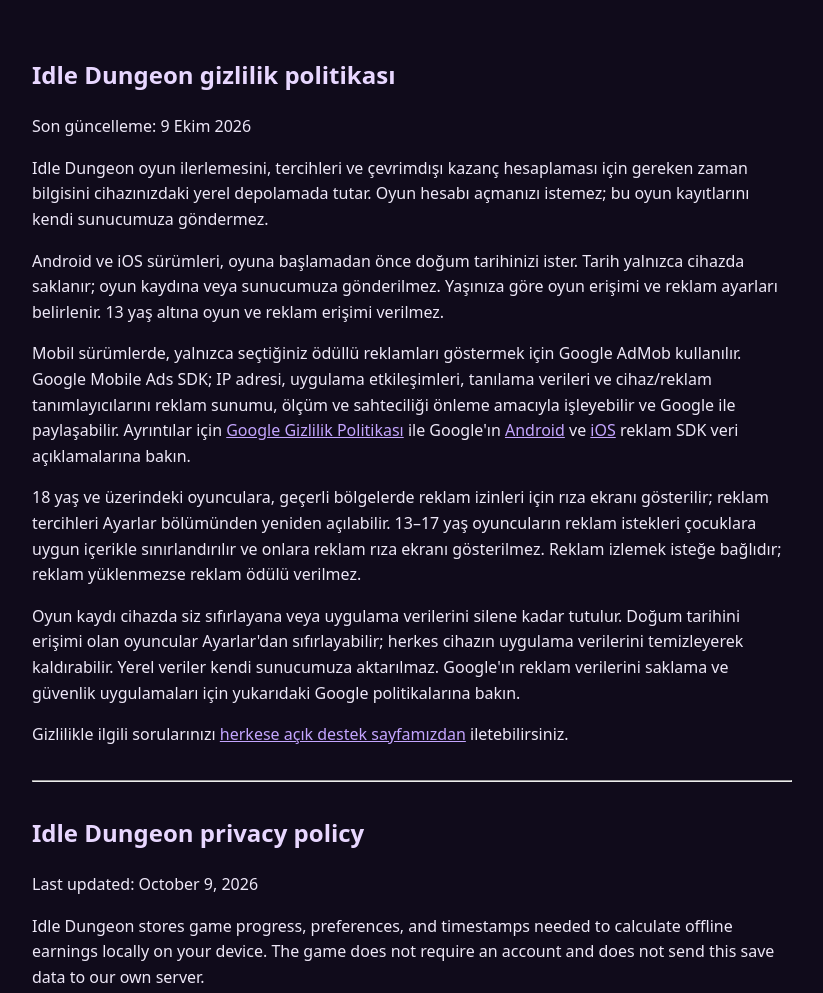
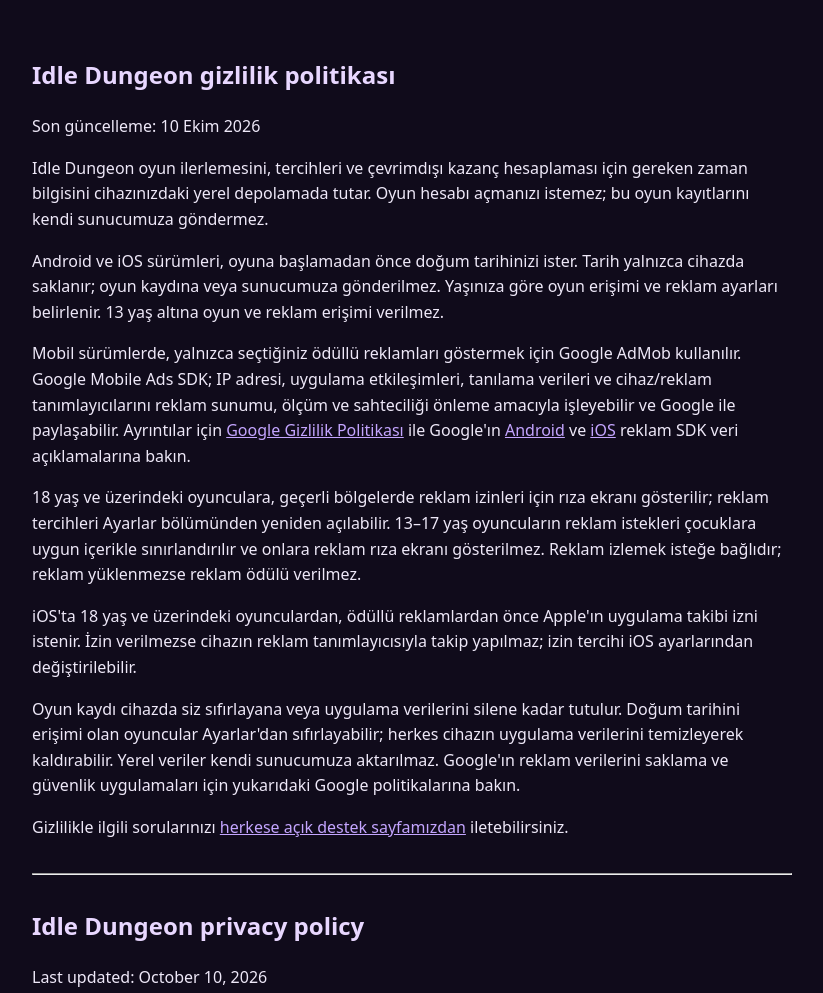
Before and after one commit to bulutbirol/idle-dungeon-privacy, a plain HTML site: page index.html in a window 1280 px wide. Shown: the top 993 px of the page, without its empty margins (228-1051 px from the left). Drawn offline with Linux system fonts and the light colour scheme.

Commit message:
Document iOS tracking permission

```diff
--- a/index.html
+++ b/index.html
@@ -15,22 +15,24 @@
   <body>
     <section lang="tr">
       <h1>Idle Dungeon gizlilik politikası</h1>
-      <p>Son güncelleme: 9 Ekim 2026</p>
+      <p>Son güncelleme: 10 Ekim 2026</p>
       <p>Idle Dungeon oyun ilerlemesini, tercihleri ve çevrimdışı kazanç hesaplaması için gereken zaman bilgisini cihazınızdaki yerel depolamada tutar. Oyun hesabı açmanızı istemez; bu oyun kayıtlarını kendi sunucumuza göndermez.</p>
       <p>Android ve iOS sürümleri, oyuna başlamadan önce doğum tarihinizi ister. Tarih yalnızca cihazda saklanır; oyun kaydına veya sunucumuza gönderilmez. Yaşınıza göre oyun erişimi ve reklam ayarları belirlenir. 13 yaş altına oyun ve reklam erişimi verilmez.</p>
       <p>Mobil sürümlerde, yalnızca seçtiğiniz ödüllü reklamları göstermek için Google AdMob kullanılır. Google Mobile Ads SDK; IP adresi, uygulama etkileşimleri, tanılama verileri ve cihaz/reklam tanımlayıcılarını reklam sunumu, ölçüm ve sahteciliği önleme amacıyla işleyebilir ve Google ile paylaşabilir. Ayrıntılar için <a href="https://policies.google.com/privacy">Google Gizlilik Politikası</a> ile Google'ın <a href="https://developers.google.com/admob/android/privacy/play-data-disclosure">Android</a> ve <a href="https://developers.google.com/admob/ios/privacy/data-disclosure">iOS</a> reklam SDK veri açıklamalarına bakın.</p>
       <p>18 yaş ve üzerindeki oyunculara, geçerli bölgelerde reklam izinleri için rıza ekranı gösterilir; reklam tercihleri Ayarlar bölümünden yeniden açılabilir. 13–17 yaş oyuncuların reklam istekleri çocuklara uygun içerikle sınırlandırılır ve onlara reklam rıza ekranı gösterilmez. Reklam izlemek isteğe bağlıdır; reklam yüklenmezse reklam ödülü verilmez.</p>
+      <p>iOS'ta 18 yaş ve üzerindeki oyunculardan, ödüllü reklamlardan önce Apple'ın uygulama takibi izni istenir. İzin verilmezse cihazın reklam tanımlayıcısıyla takip yapılmaz; izin tercihi iOS ayarlarından değiştirilebilir.</p>
       <p>Oyun kaydı cihazda siz sıfırlayana veya uygulama verilerini silene kadar tutulur. Doğum tarihini erişimi olan oyuncular Ayarlar'dan sıfırlayabilir; herkes cihazın uygulama verilerini temizleyerek kaldırabilir. Yerel veriler kendi sunucumuza aktarılmaz. Google'ın reklam verilerini saklama ve güvenlik uygulamaları için yukarıdaki Google politikalarına bakın.</p>
       <p>Gizlilikle ilgili sorularınızı <a href="https://github.com/bulutbirol/idle-dungeon-privacy/issues">herkese açık destek sayfamızdan</a> iletebilirsiniz.</p>
     </section>
     <hr />
     <section lang="en">
       <h2>Idle Dungeon privacy policy</h2>
-      <p>Last updated: October 9, 2026</p>
+      <p>Last updated: October 10, 2026</p>
       <p>Idle Dungeon stores game progress, preferences, and timestamps needed to calculate offline earnings locally on your device. The game does not require an account and does not send this save data to our own server.</p>
       <p>The Android and iOS apps ask for your date of birth before play. It is stored only on your device and is not added to game-save exports or sent to our server. Your age determines access and ad treatment. Players under 13 cannot access the game or ads.</p>
       <p>The mobile apps use Google AdMob only for rewarded ads you choose to watch. The Google Mobile Ads SDK may process and share IP address, app interactions, diagnostics, and device/advertising identifiers with Google for ad delivery, measurement, and fraud prevention. See the <a href="https://policies.google.com/privacy">Google Privacy Policy</a> and Google's ads SDK data disclosures for <a href="https://developers.google.com/admob/android/privacy/play-data-disclosure">Android</a> and <a href="https://developers.google.com/admob/ios/privacy/data-disclosure">iOS</a>.</p>
       <p>For players aged 18 or older, an advertising-consent screen appears where applicable, and ad privacy choices can be reopened in Settings. Ad requests for players aged 13–17 are restricted to child-appropriate content, and no ad-consent form is shown to them. Watching ads is optional; no ad reward is granted if an ad does not load or is not completed.</p>
+      <p>On iOS, players aged 18 or older are asked for Apple's app tracking permission before rewarded ads. If permission is denied, tracking with the device's advertising identifier is unavailable. This choice can be changed in iOS Settings.</p>
       <p>The game save remains on your device until you reset it or clear the app's data. Eligible players can reset their date of birth in Settings; anyone can remove it by clearing the app's data on the device. Local data is not transferred to our own server. See the Google policies linked above for Google's ad-data retention and security practices.</p>
       <p>For privacy questions, use our <a href="https://github.com/bulutbirol/idle-dungeon-privacy/issues">public support page</a>.</p>
     </section>
```
